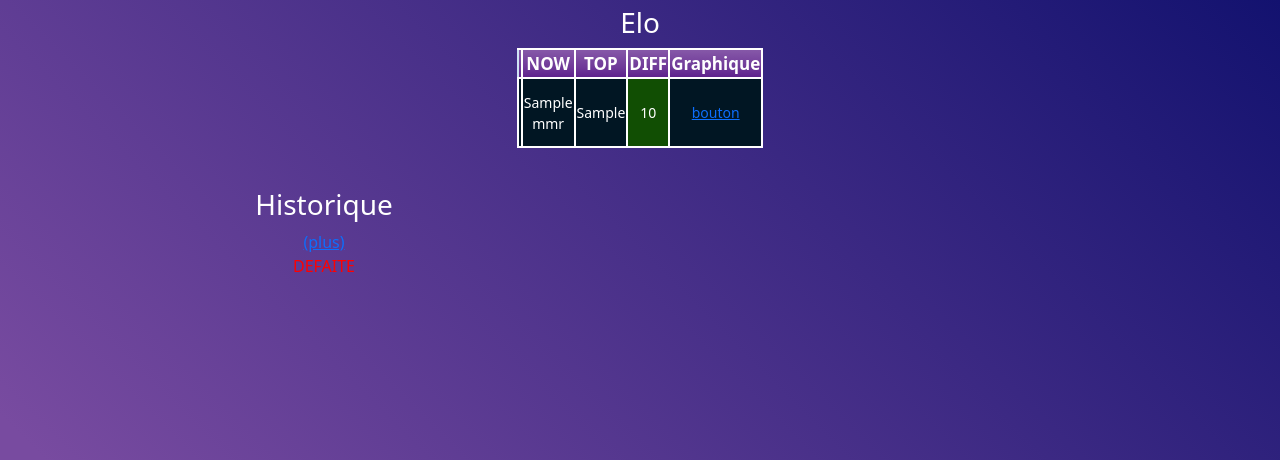
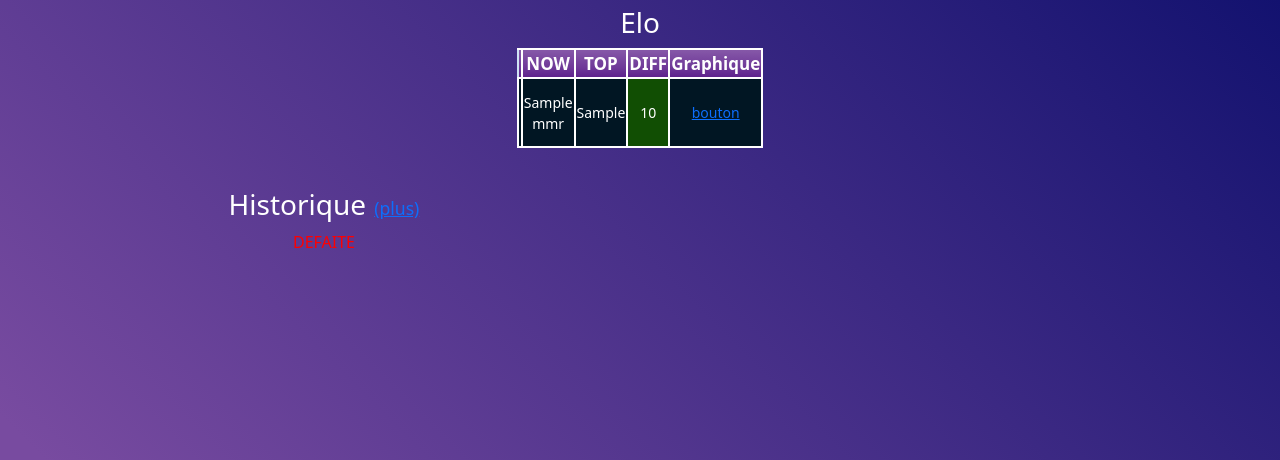
Before and after one commit to tellebma/FrontStatsPlugin, a Flask app: template templates/user.html in a window 1280 px wide. Shown: the part 156-616 px from the top of the page. Run offline with Flask 3, Linux system fonts and the light colour scheme; the template is opened without the code that fills it: most values are stand-ins (such as "Sample title", 1, 10 or a date in 2020); some libraries are stand-ins or nearby versions.

Commit message:
feat: small link nearby historique title

```diff
--- a/static/style.css
+++ b/static/style.css
@@ -148,3 +148,8 @@
     color: white;
     text-align: center;
 }
+
+.small{
+    margin-left: 8px;
+    font-size: 1.1rem;
+}
--- a/templates/user.html
+++ b/templates/user.html
@@ -37,7 +37,7 @@
     </div>
 <div class="row">
      <div class="col" id="historique">
-        <h3>Historique</h3><span><a href="/historique?id={{ player.player_id }}">(plus)</a></span>
+        <h3>Historique<span class="small"><a href="/historique?id={{ player.player_id }}">(plus)</a></span></h3>
         {% for h in historique %}
         <div id="{{ h.id }}"  class="historique">
             {% if h.victory %}
```
